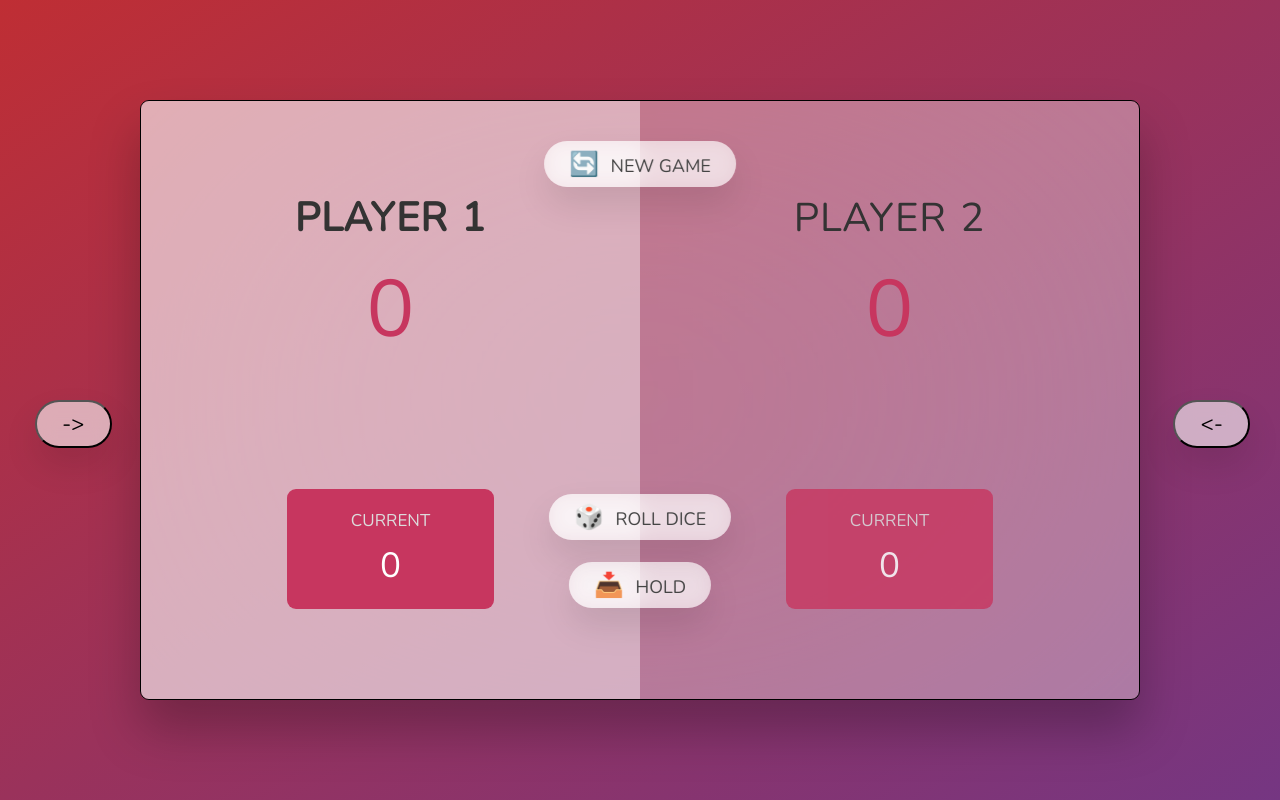
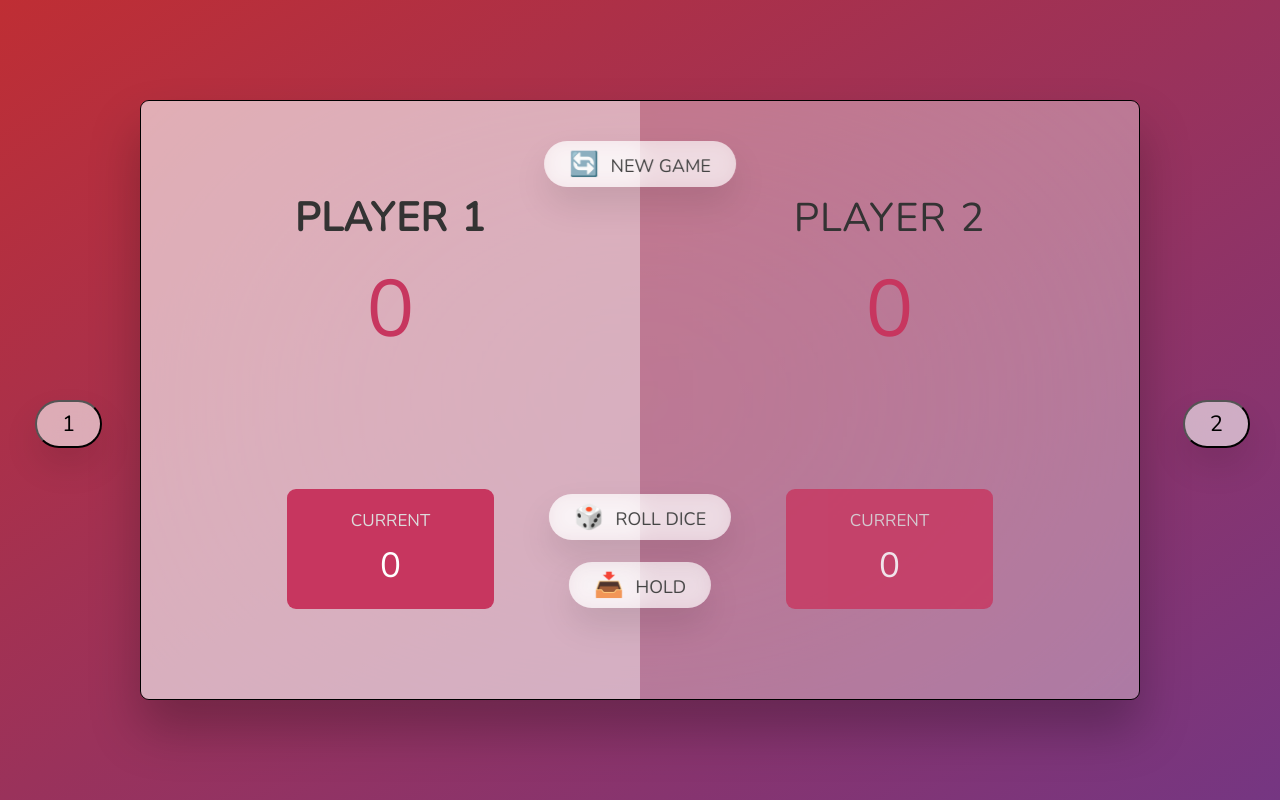
Before and after one commit to Nisarg20/GAME-AND-GO, a plain HTML site: page index.html in a window 1280 px wide. Drawn offline with nearby package versions, Linux system fonts and the light colour scheme.

Commit message:
Update index.html

```diff
--- a/index.html
+++ b/index.html
@@ -50,7 +50,7 @@
         <button id="restartButton">Restart</button>
       </div>
     </main>
-    <button class="btn__slider btn__slider--1">-></button>
-    <button class="btn__slider btn__slider--2"><-</button>
+    <button class="btn__slider btn__slider--1">1</button>
+    <button class="btn__slider btn__slider--2">2</button>
   </body>
 </html>
```
